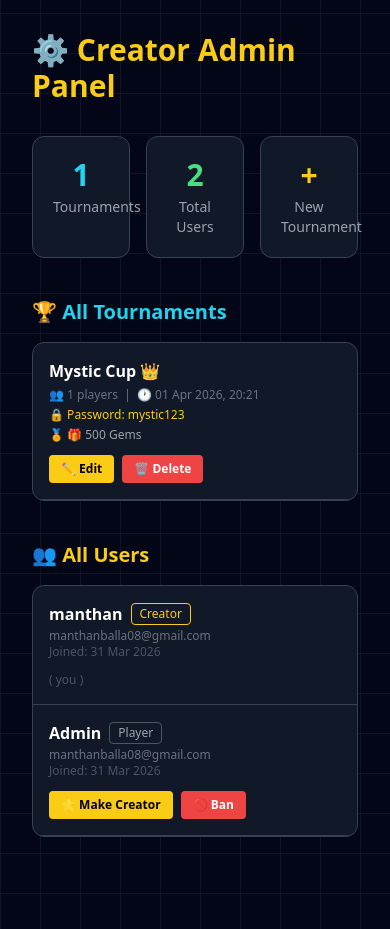
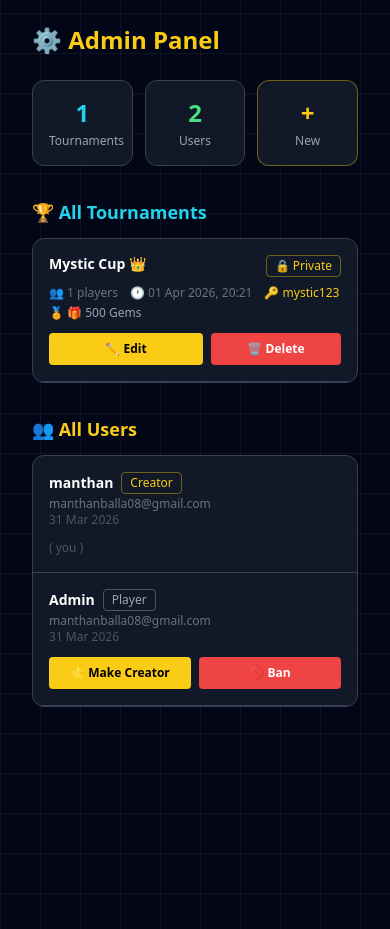
Before and after one commit to ManthanBalla/ClashRoyale_tournament_website, a Django app: page /creator-admin/ in a window 390 px wide. Shown: the part 67-996 px from the top of the page. Run offline with Django 5.2, Linux system fonts and the light colour scheme; a user stored in the database is signed in; data comes from the database, SQL or seed files in the repository; both versions use the stored data as it was after the commit; some libraries are stand-ins or nearby versions.

Commit message:
updated ui in mobile devices and auth improved for uniqye mail and usernames

```diff
--- a/core/views.py
+++ b/core/views.py
@@ -53,7 +53,13 @@ def register_view(request):
         password = request.POST['password']
 
         if User.objects.filter(username=username).exists():
-            return render(request, 'auth/register.html', {'error': 'Username already exists'})
+            return render(request, 'auth/register.html', {'error': 'Username already taken'})
+
+        if User.objects.filter(email=email).exists():
+            return render(request, 'auth/register.html', {'error': 'An account with this email already exists'})
+
+        if not email:
+            return render(request, 'auth/register.html', {'error': 'Email is required'})
 
         user = User.objects.create_user(username=username, email=email, password=password)
         login(request, user)
--- a/templates/admin_panel.html
+++ b/templates/admin_panel.html
@@ -2,146 +2,153 @@
 
 {% block content %}
 
-<div class="max-w-4xl mx-auto px-4 py-8">
+<div class="max-w-4xl mx-auto px-4 py-6">
 
-    <h1 class="text-3xl font-bold text-yellow-400 mb-8">⚙️ Creator Admin Panel</h1>
+    <h1 class="text-2xl font-bold text-yellow-400 mb-6">⚙️ Admin Panel</h1>
 
     <!-- STATS ROW -->
-    <div class="grid grid-cols-3 gap-4 mb-10">
-        <div class="bg-gray-900 rounded-xl p-5 border border-gray-700 text-center">
-            <p class="text-3xl font-bold text-cyan-400">{{ tournament_data|length }}</p>
-            <p class="text-gray-400 text-sm mt-1">Tournaments</p>
+    <div class="grid grid-cols-3 gap-3 mb-8">
+        <div class="bg-gray-900 rounded-xl p-4 border border-gray-700 text-center">
+            <p class="text-2xl font-bold text-cyan-400">{{ tournament_data|length }}</p>
+            <p class="text-gray-400 text-xs mt-1">Tournaments</p>
         </div>
-        <div class="bg-gray-900 rounded-xl p-5 border border-gray-700 text-center">
-            <p class="text-3xl font-bold text-green-400">{{ users|length }}</p>
-            <p class="text-gray-400 text-sm mt-1">Total Users</p>
+        <div class="bg-gray-900 rounded-xl p-4 border border-gray-700 text-center">
+            <p class="text-2xl font-bold text-green-400">{{ users|length }}</p>
+            <p class="text-gray-400 text-xs mt-1">Users</p>
         </div>
-        <div class="bg-gray-900 rounded-xl p-5 border border-gray-700 text-center">
         <a href="/create-tournament/">
-                <p class="text-3xl font-bold text-yellow-400">+</p>
-                <p class="text-gray-400 text-sm mt-1">New Tournament</p>
+            <div class="bg-gray-900 rounded-xl p-4 border border-yellow-400/40 text-center hover:border-yellow-400 transition">
+                <p class="text-2xl font-bold text-yellow-400">+</p>
+                <p class="text-gray-400 text-xs mt-1">New</p>
+            </div>
         </a>
-        </div>
     </div>
 
     <!-- TOURNAMENTS -->
-    <h2 class="text-xl font-bold text-cyan-400 mb-4">🏆 All Tournaments</h2>
-    <div class="bg-gray-900 rounded-xl border border-gray-700 overflow-hidden mb-10">
+    <h2 class="text-lg font-bold text-cyan-400 mb-3">🏆 All Tournaments</h2>
+    <div class="bg-gray-900 rounded-xl border border-gray-700 overflow-hidden mb-8">
         {% for item in tournament_data %}
-        <div class="flex flex-col md:flex-row md:items-center justify-between p-4 border-b border-gray-700 gap-3">
-            <div class="flex-1 min-w-0">
+        <div class="p-4 border-b border-gray-700">
+
+            <!-- NAME + BADGES -->
+            <div class="flex items-start justify-between gap-2 mb-2">
                 <a href="/tournament/{{ item.tournament.id }}/"
-                   class="font-bold text-white hover:text-cyan-400 block truncate">
+                   class="font-bold text-white hover:text-cyan-400 text-sm leading-tight">
                     {{ item.tournament.name }}
                 </a>
-                <p class="text-gray-500 text-xs mt-1">
-                    👥 {{ item.count }} players &nbsp;|&nbsp;
-                    🕐 {{ item.tournament.start_time|date:"d M Y, H:i" }}
-                </p>
                 {% if item.tournament.password %}
-                    <p class="text-yellow-400 text-xs mt-1">🔒 Password: {{ item.tournament.password }}</p>
+                    <span class="text-yellow-400 text-xs border border-yellow-400/40 px-2 py-0.5 rounded flex-shrink-0">🔒 Private</span>
                 {% else %}
-                    <p class="text-green-400 text-xs mt-1">🔓 Open Tournament</p>
+                    <span class="text-green-400 text-xs border border-green-400/40 px-2 py-0.5 rounded flex-shrink-0">🔓 Open</span>
+                {% endif %}
+            </div>
+
+            <!-- META INFO -->
+            <div class="flex flex-wrap gap-x-3 gap-y-1 mb-3">
+                <span class="text-gray-500 text-xs">👥 {{ item.count }} players</span>
+                <span class="text-gray-500 text-xs">🕐 {{ item.tournament.start_time|date:"d M Y, H:i" }}</span>
+                {% if item.tournament.password %}
+                    <span class="text-yellow-400 text-xs">🔑 {{ item.tournament.password }}</span>
                 {% endif %}
                 {% if item.tournament.reward %}
-                    <p class="text-gray-400 text-xs mt-1">🏅 {{ item.tournament.reward }}</p>
+                    <span class="text-gray-400 text-xs">🏅 {{ item.tournament.reward }}</span>
                 {% endif %}
             </div>
-            <div class="flex gap-2 flex-shrink-0">
+
+            <!-- ACTION BUTTONS -->
+            <div class="flex gap-2">
                 <a href="/edit-tournament/{{ item.tournament.id }}/"
-                   class="bg-yellow-400 text-black px-3 py-1.5 rounded font-bold text-xs hover:bg-yellow-300 transition">
+                   class="flex-1 text-center bg-yellow-400 text-black px-3 py-2 rounded font-bold text-xs hover:bg-yellow-300 transition">
                     ✏️ Edit
                 </a>
                 <form method="POST" action="/delete-tournament/{{ item.tournament.id }}/"
-                      onsubmit="return confirm('Delete {{ item.tournament.name }}?')">
+                      onsubmit="return confirm('Delete {{ item.tournament.name }}?')"
+                      class="flex-1">
                     {% csrf_token %}
                     <button type="submit"
-                            class="bg-red-500 text-white px-3 py-1.5 rounded font-bold text-xs hover:bg-red-400 transition">
+                            class="w-full bg-red-500 text-white px-3 py-2 rounded font-bold text-xs hover:bg-red-400 transition">
                         🗑️ Delete
                     </button>
                 </form>
             </div>
+
         </div>
         {% empty %}
-        <p class="text-gray-500 p-5">No tournaments yet.</p>
+        <p class="text-gray-500 p-5 text-sm">No tournaments yet.</p>
         {% endfor %}
     </div>
 
     <!-- USERS -->
-    <h2 class="text-xl font-bold text-yellow-400 mb-4">👥 All Users</h2>
+    <h2 class="text-lg font-bold text-yellow-400 mb-3">👥 All Users</h2>
     <div class="bg-gray-900 rounded-xl border border-gray-700 overflow-hidden">
         {% for u in users %}
-        <div class="flex flex-col md:flex-row md:items-center justify-between p-4 border-b border-gray-700 gap-3">
+        <div class="p-4 border-b border-gray-700">
 
-            <!-- USER INFO -->
+            <!-- USER INFO ROW -->
+            <div class="flex items-center justify-between mb-3">
                 <div>
                     <div class="flex items-center gap-2">
-                    <p class="font-bold text-white">{{ u.username }}</p>
+                        <p class="font-bold text-white text-sm">{{ u.username }}</p>
                         {% if not u.is_active %}
-                        <span class="text-red-400 text-xs border border-red-400 px-2 py-0.5 rounded">Banned</span>
+                            <span class="text-red-400 text-xs border border-red-400/40 px-2 py-0.5 rounded">Banned</span>
                         {% elif u.profile.is_creator %}
-                        <span class="text-yellow-400 text-xs border border-yellow-400 px-2 py-0.5 rounded">Creator</span>
+                            <span class="text-yellow-400 text-xs border border-yellow-400/40 px-2 py-0.5 rounded">Creator</span>
                         {% else %}
                             <span class="text-gray-400 text-xs border border-gray-600 px-2 py-0.5 rounded">Player</span>
                         {% endif %}
                     </div>
                     <p class="text-gray-500 text-xs mt-0.5">{{ u.email }}</p>
-                <p class="text-gray-600 text-xs">Joined: {{ u.date_joined|date:"d M Y" }}</p>
+                    <p class="text-gray-600 text-xs">{{ u.date_joined|date:"d M Y" }}</p>
+                </div>
             </div>
 
-            <!-- ACTIONS — skip yourself -->
+            <!-- ACTION BUTTONS -->
             {% if u != request.user %}
             <div class="flex gap-2 flex-wrap">
-
                 {% if u.is_active %}
-                    <!-- PROMOTE / DEMOTE -->
                     {% if u.profile.is_creator %}
-                        <form method="POST" action="/demote-user/{{ u.id }}/">
+                        <form method="POST" action="/demote-user/{{ u.id }}/" class="flex-1">
                             {% csrf_token %}
                             <button type="submit"
-                                    class="bg-gray-700 text-white px-3 py-1.5 rounded font-bold text-xs hover:bg-gray-600 transition">
+                                    class="w-full bg-gray-700 text-white px-3 py-2 rounded font-bold text-xs hover:bg-gray-600 transition">
                                 👇 Make Player
                             </button>
                         </form>
                     {% else %}
-                        <form method="POST" action="/promote-user/{{ u.id }}/">
+                        <form method="POST" action="/promote-user/{{ u.id }}/" class="flex-1">
                             {% csrf_token %}
                             <button type="submit"
-                                    class="bg-yellow-400 text-black px-3 py-1.5 rounded font-bold text-xs hover:bg-yellow-300 transition">
+                                    class="w-full bg-yellow-400 text-black px-3 py-2 rounded font-bold text-xs hover:bg-yellow-300 transition">
                                 ⭐ Make Creator
                             </button>
                         </form>
                     {% endif %}
-
-                    <!-- BAN -->
                     <form method="POST" action="/ban-user/{{ u.id }}/"
-                          onsubmit="return confirm('Ban {{ u.username }}?')">
+                          onsubmit="return confirm('Ban {{ u.username }}?')"
+                          class="flex-1">
                         {% csrf_token %}
                         <button type="submit"
-                                class="bg-red-500 text-white px-3 py-1.5 rounded font-bold text-xs hover:bg-red-400 transition">
+                                class="w-full bg-red-500 text-white px-3 py-2 rounded font-bold text-xs hover:bg-red-400 transition">
                             🚫 Ban
                         </button>
                     </form>
-
                 {% else %}
-                    <!-- UNBAN -->
-                    <form method="POST" action="/unban-user/{{ u.id }}/">
+                    <form method="POST" action="/unban-user/{{ u.id }}/" class="flex-1">
                         {% csrf_token %}
                         <button type="submit"
-                                class="bg-green-500 text-white px-3 py-1.5 rounded font-bold text-xs hover:bg-green-400 transition">
+                                class="w-full bg-green-500 text-white px-3 py-2 rounded font-bold text-xs hover:bg-green-400 transition">
                             ✅ Unban
                         </button>
                     </form>
                 {% endif %}
-
             </div>
             {% else %}
-            <span class="text-gray-600 text-xs">( you )</span>
+            <p class="text-gray-600 text-xs">( you )</p>
             {% endif %}
 
         </div>
         {% empty %}
-        <p class="text-gray-500 p-5">No users yet.</p>
+        <p class="text-gray-500 p-5 text-sm">No users yet.</p>
         {% endfor %}
     </div>
 
```
Also changed, not shown: core/models.py (+21 -5 lines), templates/auth/login.html (+38 -30 lines), templates/auth/register.html (+40 -21 lines), core/migrations/0006_profile_reward_balance_profile_upi_id_and_more.py (added), db.sqlite3. Lines whose indentation alone changed are shown as unchanged.
